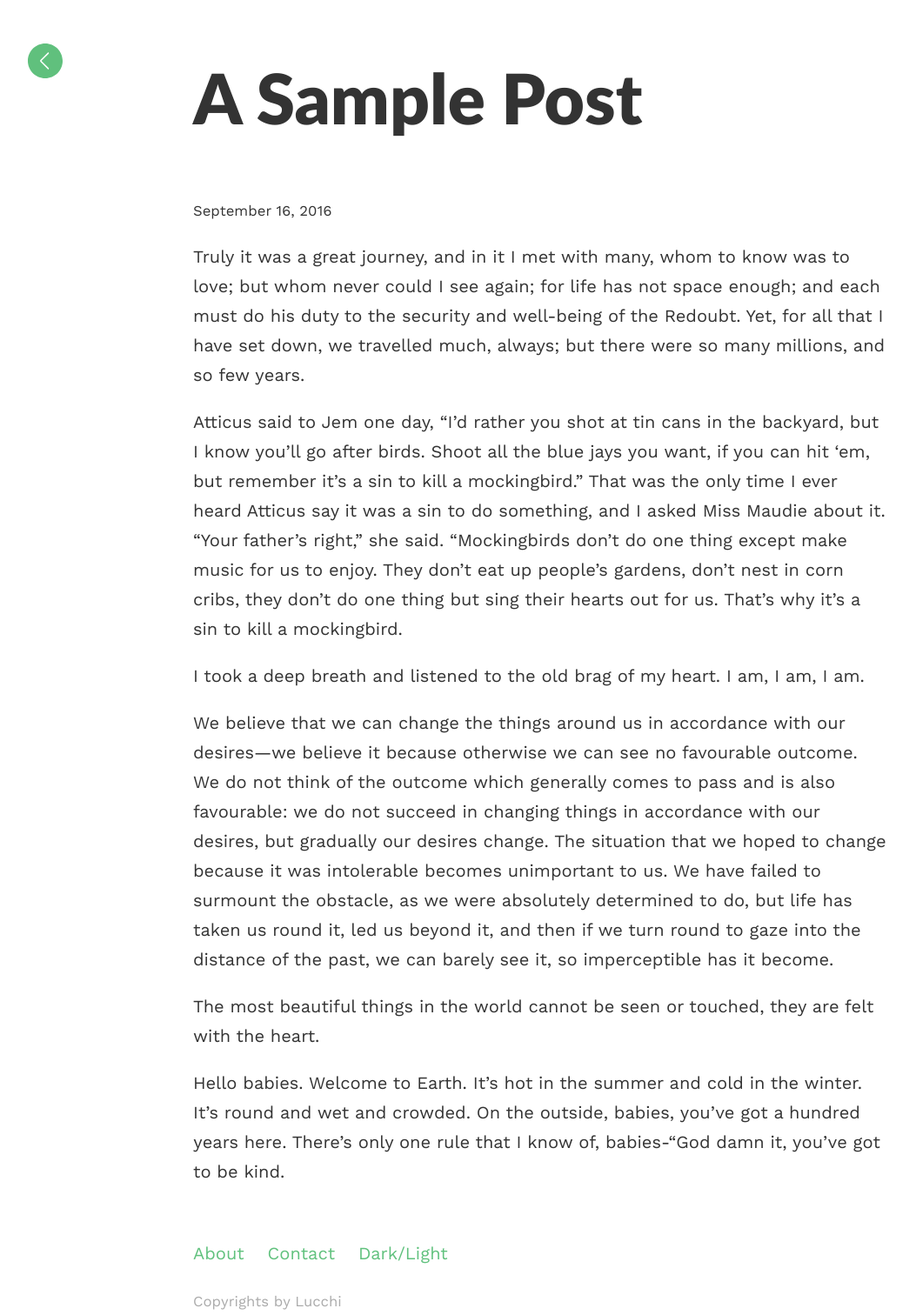
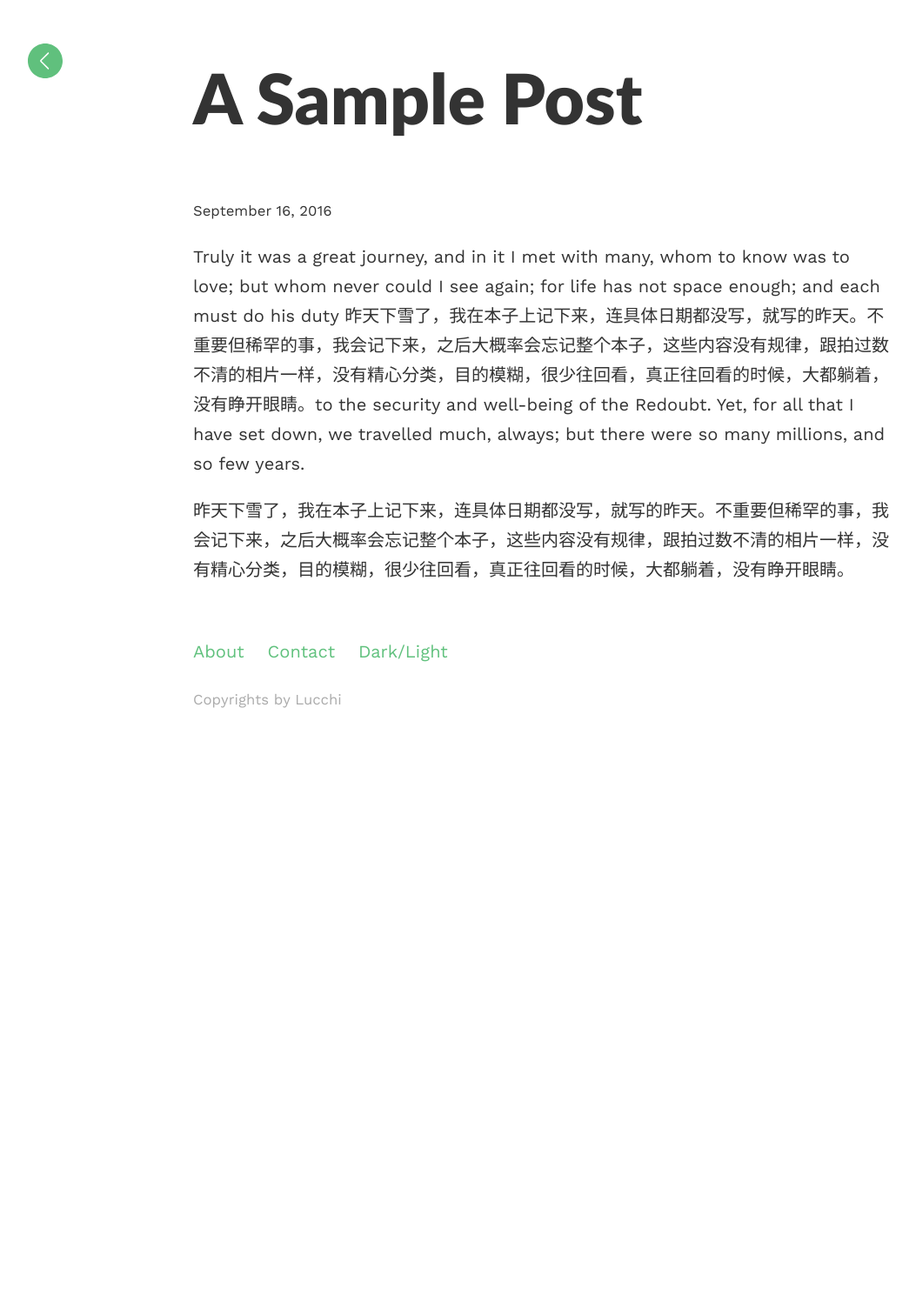
Before and after one commit to KEAIYOUAIXIAO/KEAIYOUAIXIAO.github.io, a Jekyll site: the page built from _posts/2016-09-16-all-text.md, in a window 1280 px wide. Shown: the whole page at 87% size, without its empty margins (18-1071 px from the left). Built offline with Jekyll 4.4.1, drawn with Linux system fonts in a browser that asks for light colours; after the commit the page ends 980 px from its top, so only the background shows below that.

Commit message:
Update 2016-09-16-all-text.md

```diff
--- a/_posts/2016-09-16-all-text.md
+++ b/_posts/2016-09-16-all-text.md
@@ -5,17 +5,7 @@ date:   2016-09-16 23:34:56 +0530
 ---
 
 
-Truly it was a great journey, and in it I met with many, whom to know was to love; but whom never could I see again; for life has not space enough; and each must do his duty to the security and well-being of the Redoubt. Yet, for all that I have set down, we travelled much, always; but there were so many millions, and so few years.
+Truly it was a great journey, and in it I met with many, whom to know was to love; but whom never could I see again; for life has not space enough; and each must do his duty 昨天下雪了，我在本子上记下来，连具体日期都没写，就写的昨天。不重要但稀罕的事，我会记下来，之后大概率会忘记整个本子，这些内容没有规律，跟拍过数不清的相片一样，没有精心分类，目的模糊，很少往回看，真正往回看的时候，大都躺着，没有睁开眼睛。to the security and well-being of the Redoubt. Yet, for all that I have set down, we travelled much, always; but there were so many millions, and so few years.
 
 
-Atticus said to Jem one day, “I’d rather you shot at tin cans in the backyard, but I know you’ll go after birds. Shoot all the blue jays you want, if you can hit ‘em, but remember it’s a sin to kill a mockingbird.” That was the only time I ever heard Atticus say it was a sin to do something, and I asked Miss Maudie about it. “Your father’s right,” she said. “Mockingbirds don’t do one thing except make music for us to enjoy. They don’t eat up people’s gardens, don’t nest in corn cribs, they don’t do one thing but sing their hearts out for us. That’s why it’s a sin to kill a mockingbird.
-
-
-I took a deep breath and listened to the old brag of my heart. I am, I am, I am.
-
-
-We believe that we can change the things around us in accordance with our desires—we believe it because otherwise we can see no favourable outcome. We do not think of the outcome which generally comes to pass and is also favourable: we do not succeed in changing things in accordance with our desires, but gradually our desires change. The situation that we hoped to change because it was intolerable becomes unimportant to us. We have failed to surmount the obstacle, as we were absolutely determined to do, but life has taken us round it, led us beyond it, and then if we turn round to gaze into the distance of the past, we can barely see it, so imperceptible has it become.
-
-The most beautiful things in the world cannot be seen or touched, they are felt with the heart.
-
-Hello babies. Welcome to Earth. It’s hot in the summer and cold in the winter. It’s round and wet and crowded. On the outside, babies, you’ve got a hundred years here. There’s only one rule that I know of, babies-“God damn it, you’ve got to be kind.
+昨天下雪了，我在本子上记下来，连具体日期都没写，就写的昨天。不重要但稀罕的事，我会记下来，之后大概率会忘记整个本子，这些内容没有规律，跟拍过数不清的相片一样，没有精心分类，目的模糊，很少往回看，真正往回看的时候，大都躺着，没有睁开眼睛。
```
